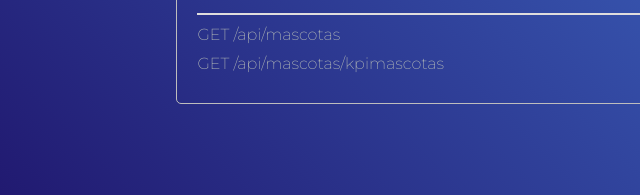
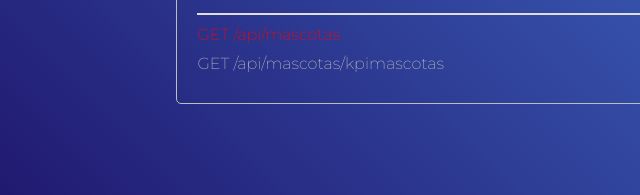
Before and after one commit to MartinLupa/iskaypet-backend-challenge, a website: page public/index.html in a window 1280 px wide. In both pictures the pointer is over the link "GET /api/mascotas". Shown: the part 551-746 px from the top of the page, 0-640 px from the left. Drawn offline with Linux system fonts and the light colour scheme.

Commit message:
public css

```diff
--- a/public/index.html
+++ b/public/index.html
@@ -41,6 +41,10 @@
         text-decoration: none;
         color: #b5bbb7;
       }
+      a:hover {
+        color: red;
+        transition: 0.4s;
+      }
       div {
         padding: 20px;
         border: 1px solid rgb(190, 189, 189);
```
